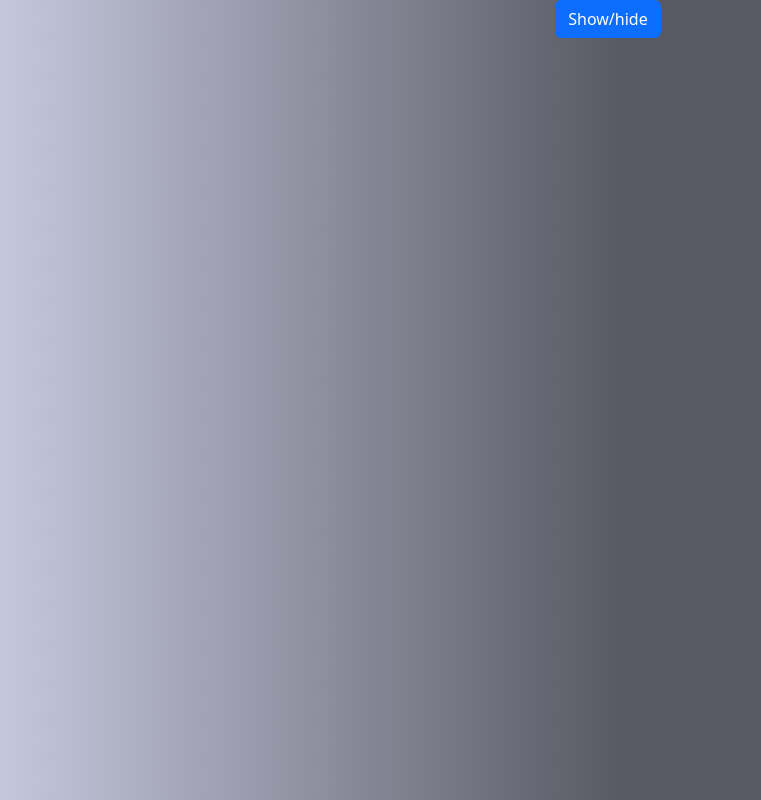
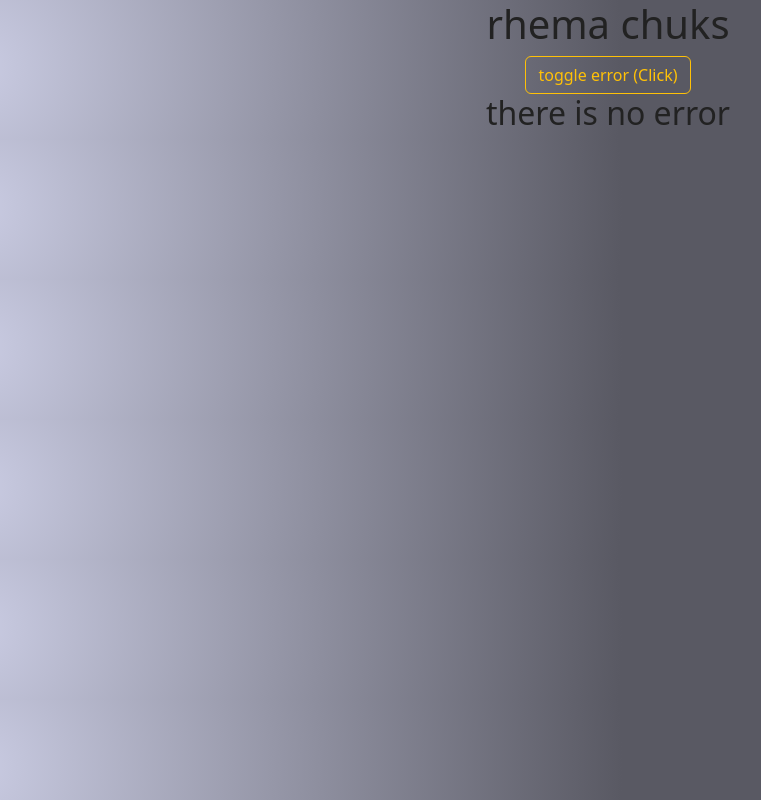
Before and after one commit to Rhema7776/REACTPROJECT1r, a React (Create React App) app in the folder defaultapp/: page / in a window 1280 px wide. Shown: the whole page, without its empty margins (32-793 px from the left). Built offline with nearby package versions, Linux system fonts and the light colour scheme.

Commit message:
first commit

```diff
--- a/defaultapp/src/3-conditional-rendering/setup/2-short-circuit.js
+++ b/defaultapp/src/3-conditional-rendering/setup/2-short-circuit.js
@@ -15,8 +15,8 @@ const ShortCircuit = () => {
     {/* {text && <h1>hello world</h1>}
     {!text && <h1>hello world</h1>} */}
     <h1>{text || 'rhema chuks'}</h1>
-    <button className='btn' onClick={() => setisError(!isError)}>
-      toggle error
+    <button className='btn btn-outline-warning' onClick={() => setisError(!isError)}>
+      toggle error (Click)
     </button>
     {isError && <h1 style={{ color: 'brown' }}>Errror...</h1>}
     {isError ? (
--- a/defaultapp/src/App.js
+++ b/defaultapp/src/App.js
@@ -9,8 +9,8 @@ import 'animate.css';
 // import Setup from './2-useEffect/setup/2-useEffect-cleanup';
 // import Setup from './2-useEffect/final/3-useEffect-fetch-data';
 // import Setup from'./3-conditional-rendering/setup/1-multiple-returns';
-// import Setup from'./3-conditional-rendering/setup/2-short-circuit';
-import Setup from'./3-conditional-rendering/setup/3-show-hide';
+import Setup from'./3-conditional-rendering/setup/2-short-circuit';
+// import Setup from'./3-conditional-rendering/setup/3-show-hide';
 // import Setup from './4-forms/setup/1-controlled-inputs';
 // import Setup from './4-forms/setup/2-multiple-inputs';
 // import Setup from './5-useRef/setup/1-useRef-basics';
```
